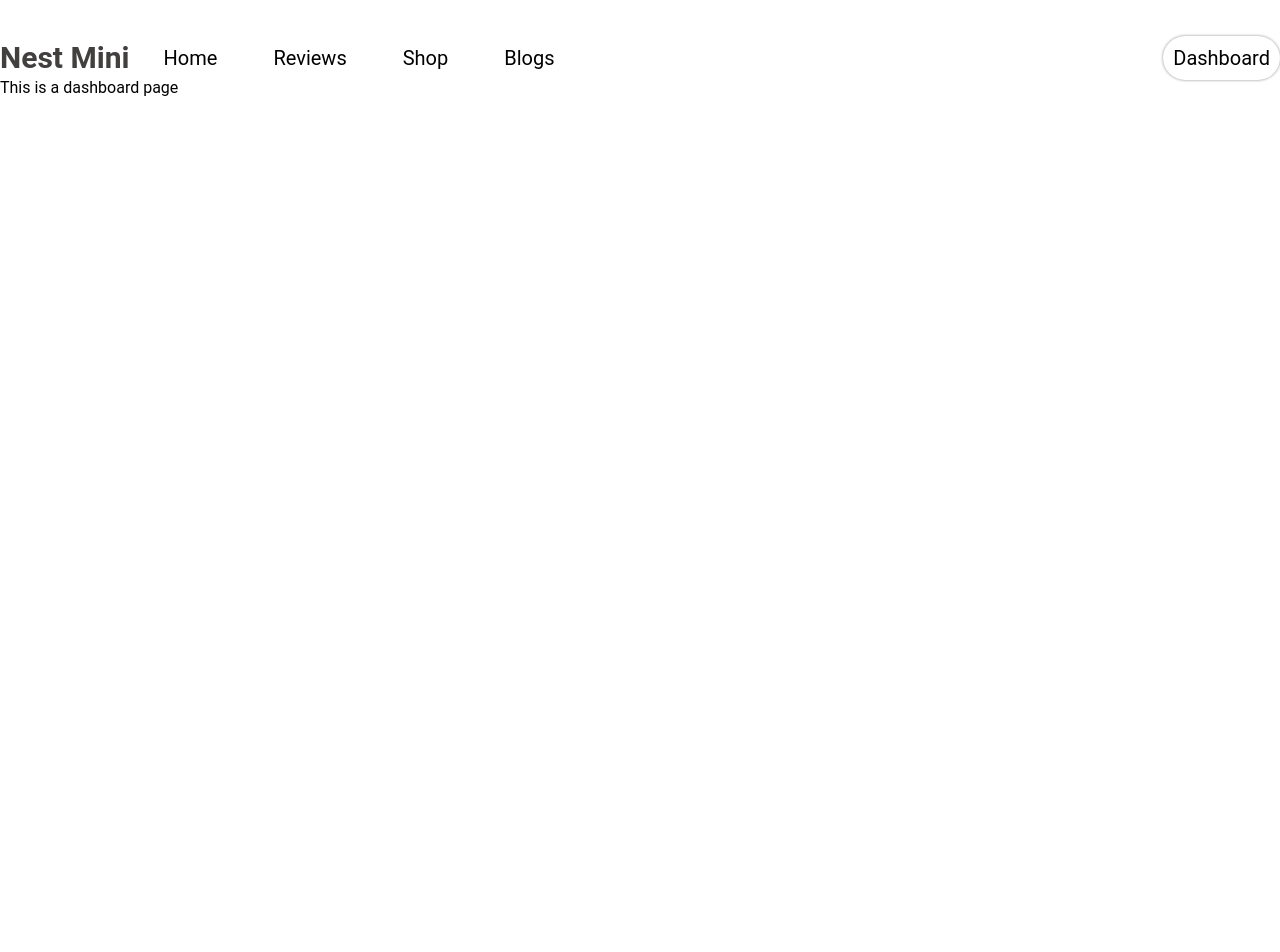
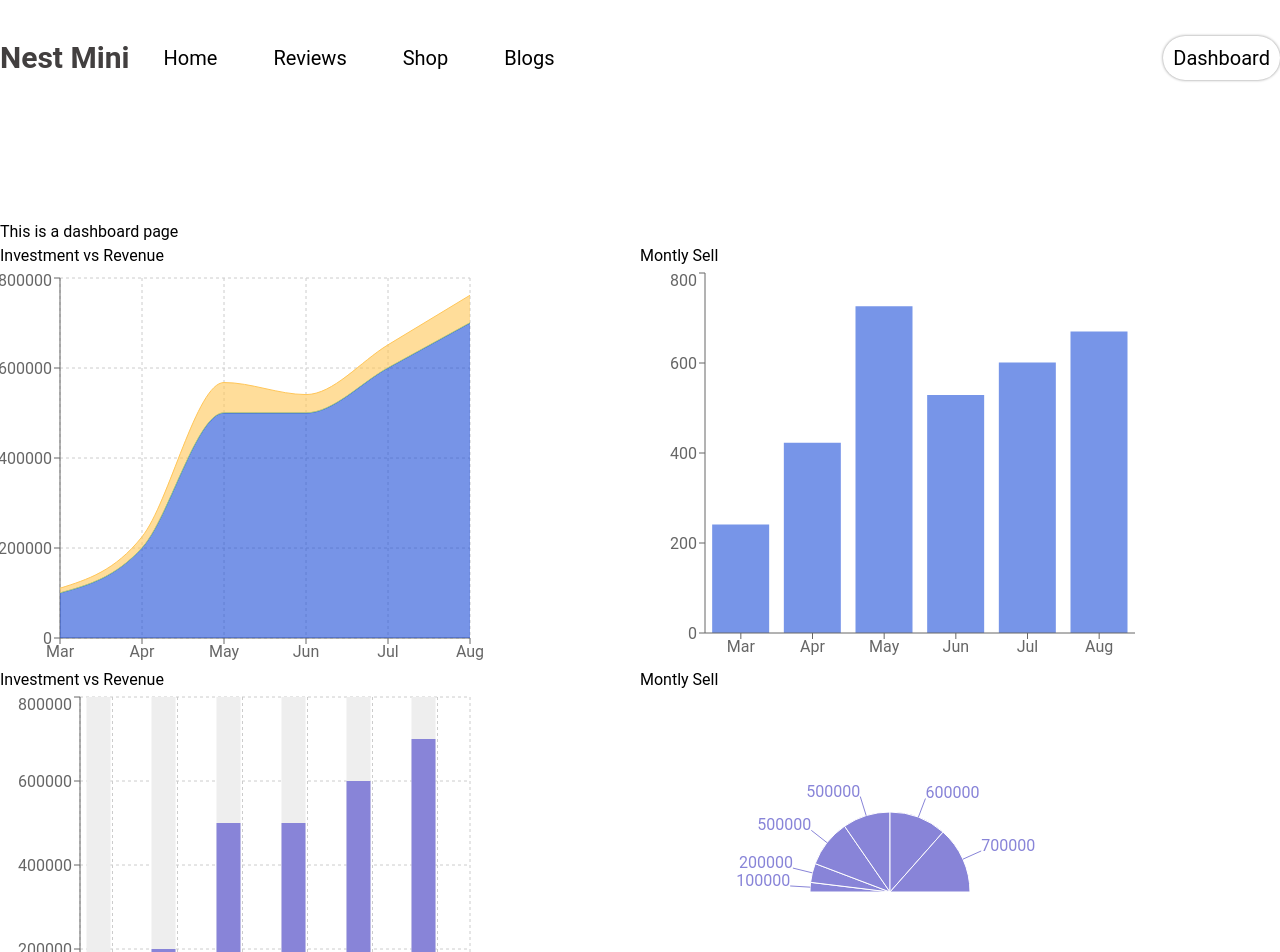
Before and after one commit to mdmahfujarrahman/google-nest-mini, a React (Create React App) app: page /dashboard in a window 1280 px wide. Shown: the top 952 px of the page. Before the commit the page ends 800 px from the top, so only its background shows below. Built offline with nearby package versions, Linux system fonts and the light colour scheme; a web font is replaced by a local one.

Commit message:
cart added

```diff
--- a/public/data.json
+++ b/public/data.json
@@ -1,35 +1,41 @@
 [
     {
+        "id": 1,
         "month": "Mar",
         "investment": 100000,
         "sell": 241,
         "revenue": 10401
     },
     {
+        "id": 2,
         "month": "Apr",
         "investment": 200000,
         "sell": 423,
         "revenue": 24500
     },
     {
+        "id": 3,
         "month": "May",
         "investment": 500000,
         "sell": 726,
         "revenue": 67010
     },
     {
+        "id": 4,
         "month": "Jun",
         "investment": 500000,
         "sell": 529,
         "revenue": 40405
     },
     {
+        "id": 5,
         "month": "Jul",
         "investment": 600000,
         "sell": 601,
         "revenue": 50900
     },
     {
+        "id": 6,
         "month": "Aug",
         "investment": 700000,
         "sell": 670,
--- a/src/components/Dashboard/Dashboard.js
+++ b/src/components/Dashboard/Dashboard.js
@@ -1,10 +1,167 @@
 import React from "react";
-import './Dashboard.css'
+import {
+    Area,
+    AreaChart,
+    Bar,
+    BarChart,
+    CartesianGrid,
+    Legend,
+    Pie,
+    PieChart,
+    PolarAngleAxis,
+    PolarGrid,
+    PolarRadiusAxis,
+    Radar,
+    RadarChart,
+    ResponsiveContainer,
+    Tooltip,
+    XAxis,
+    YAxis,
+} from "recharts";
+import "./Dashboard.css";
 
 const Dashboard = () => {
+    const data = [
+        {
+            id: 1,
+            month: "Mar",
+            investment: 100000,
+            sell: 241,
+            revenue: 10401,
+        },
+        {
+            id: 2,
+            month: "Apr",
+            investment: 200000,
+            sell: 423,
+            revenue: 24500,
+        },
+        {
+            id: 3,
+            month: "May",
+            investment: 500000,
+            sell: 726,
+            revenue: 67010,
+        },
+        {
+            id: 4,
+            month: "Jun",
+            investment: 500000,
+            sell: 529,
+            revenue: 40405,
+        },
+        {
+            id: 5,
+            month: "Jul",
+            investment: 600000,
+            sell: 601,
+            revenue: 50900,
+        },
+        {
+            id: 6,
+            month: "Aug",
+            investment: 700000,
+            sell: 670,
+            revenue: 61000,
+        },
+    ];
     return (
-        <div>
+        <div className="mt-36">
             <h5>This is a dashboard page</h5>
+            <div className="grid grid-cols-1 md:grid-cols-2">
+                <div>
+                    <h1>Investment vs Revenue</h1>
+
+                    <AreaChart
+                        width={500}
+                        height={400}
+                        data={data}
+                        margin={{
+                            top: 10,
+                            right: 30,
+                            left: 0,
+                            bottom: 0,
+                        }}
+                    >
+                        <CartesianGrid strokeDasharray="3 3" />
+                        <XAxis dataKey="month" />
+                        <YAxis />
+                        <Tooltip />
+                        <Area
+                            type="monotone"
+                            dataKey="investment"
+                            stackId="1"
+                            stroke="#1D4ED8"
+                            fill="#1D4ED8"
+                        />
+                        <Area
+                            type="monotone"
+                            dataKey="sell"
+                            stackId="1"
+                            stroke="#82ca9d"
+                            fill="#82ca9d"
+                        />
+                        <Area
+                            type="monotone"
+                            dataKey="revenue"
+                            stackId="1"
+                            stroke="#ffc658"
+                            fill="#ffc658"
+                        />
+                    </AreaChart>
+                </div>
+                <div>
+                    <h1>Montly Sell</h1>
+                    <BarChart width={500} height={400} data={data}>
+                        <Bar dataKey="sell" fill="#7795E8" />
+                        <XAxis dataKey={"month"}></XAxis>
+                        <YAxis></YAxis>
+                        <Tooltip></Tooltip>
+                    </BarChart>
+                </div>
+                <div>
+                    <h1>Investment vs Revenue</h1>
+                    <BarChart
+                        width={500}
+                        height={400}
+                        data={data}
+                        margin={{
+                            top: 5,
+                            right: 30,
+                            left: 20,
+                            bottom: 5,
+                        }}
+                    >
+                        <CartesianGrid strokeDasharray="3 3" />
+                        <XAxis dataKey="month" />
+                        <YAxis />
+                        <Tooltip />
+                        <Legend />
+                        <Bar
+                            dataKey="investment"
+                            fill="#8884d8"
+                            background={{ fill: "#eee" }}
+                        />
+                        <Bar dataKey="revenue" fill="#82ca9d" />
+                    </BarChart>
+                </div>
+                <div>
+                    <h1>Montly Sell</h1>
+                    <PieChart width={500} height={400}>
+                        <Pie
+                            dataKey="investment"
+                            startAngle={180}
+                            endAngle={0}
+                            data={data}
+                            cx="50%"
+                            cy="50%"
+                            outerRadius={80}
+                            fill="#8884d8"
+                            label
+                        />
+                    </PieChart>
+                </div>
+            </div>
         </div>
     );
 };
```
